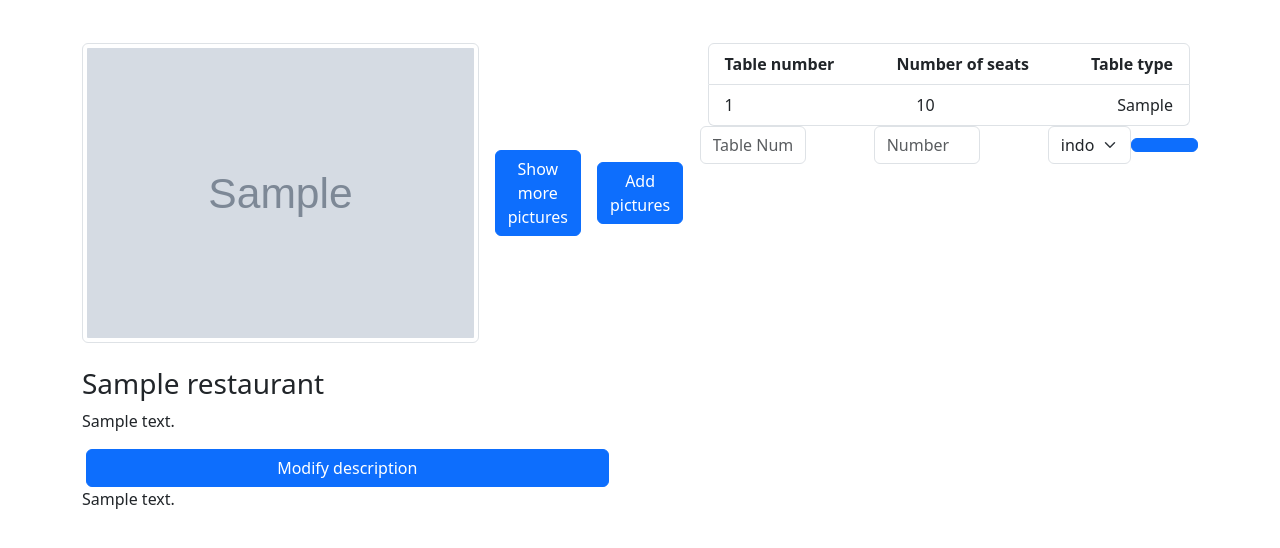
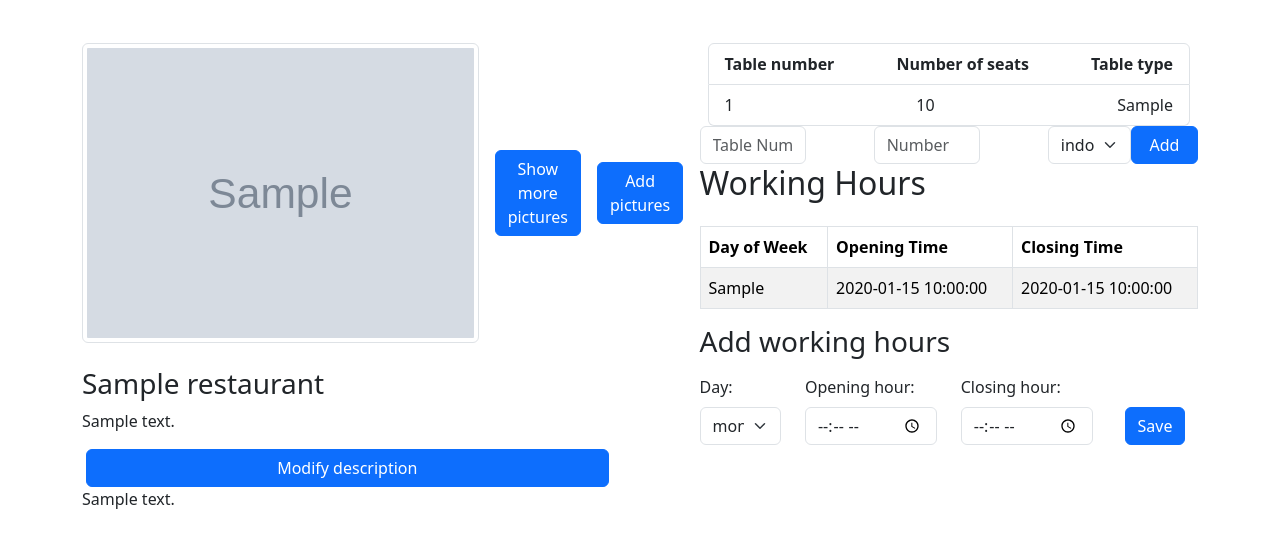
Before and after one commit to UA-TopTable/TopTableStaffAPI, a Python web app: template app/templates/manage_restaurant.html in a window 1280 px wide. Shown: the part 101-649 px from the top of the page. Run offline with Jinja, Linux system fonts and the light colour scheme; the template is opened without the code that fills it: most values are stand-ins (such as "Sample title", 1, 10 or a date in 2020); grey boxes marked "Sample" are stand-in pictures; some libraries are stand-ins or nearby versions.

Commit message:
Modifying UI

```diff
--- a/app/apis/ui.py
+++ b/app/apis/ui.py
@@ -3,7 +3,7 @@ import boto3
 from urllib.parse import urlparse
 from flask import make_response, render_template
 from flask_restx import Namespace,Resource
-from services.db_service import get_reservations, get_restaurant, get_all_tables, get_table_by_id, get_user_by_id, get_pictures
+from services.db_service import get_reservations, get_restaurant, get_all_tables, get_table_by_id, get_user_by_id, get_pictures, get_working_hours
 
 api=Namespace("ui",description="UI-related endpoints")
 
@@ -13,6 +13,7 @@ class RestaurantPage(Resource):
         tables = get_all_tables(id)
         restaurant = get_restaurant(id)[0]
         pictures = get_pictures(id)
+        working_hours = get_working_hours(id, None)
         if not (pictures == [] or pictures is None):
             for picture in pictures :
                 parsed_url = urlparse(picture['link'])
@@ -36,7 +37,7 @@ class RestaurantPage(Resource):
             return make_response("No tables for this restaurant", 404)
         else:
             return make_response(
-                render_template("manage_restaurant.html", restaurant=restaurant, tables=tables, pictures = pictures),
+                render_template("manage_restaurant.html", restaurant=restaurant, tables=tables, pictures = pictures, working_hours = working_hours),
                 200,
                 {'Content-Type': 'text/html'}
             )
--- a/app/templates/manage_restaurant.html
+++ b/app/templates/manage_restaurant.html
@@ -134,10 +134,66 @@
 
                                 <button class="btn btn-primary h-100 w-100" type="submit">
                                     <i class="fa fa-plus"></i>
+                                    Add
                                 </button>
                             </div>
                         </div>
                     </div>
+                </form>
+
+                <div>
+                    <h2 class="mb-4">Working Hours</h2>
+                    <table class="table table-bordered table-striped">
+                        <thead>
+                            <tr>
+                                <th>Day of Week</th>
+                                <th>Opening Time</th>
+                                <th>Closing Time</th>
+                            </tr>
+                        </thead>
+                        <tbody>
+                            {% for hour in working_hours %}
+                                <tr>
+                                    <td>{{ hour.day_of_week }}</td>
+                                    <td>{{ hour.opening_time }}</td>
+                                    <td>{{ hour.closing_time }}</td>
+                                </tr>
+                            {% endfor %}
+                        </tbody>
+                    </table>
+                </div>
+                <h3>Add working hours</h3>
+                <form id="scheduleForm">
+
+                    <div class="row mt-3">
+
+                        <div class="col form-group">
+                            <label for="day" class="form-label">Day:</label>
+                            <select id="day" name="day" class="form-select" value="monday" required>
+                                {% for day in ["monday","tuesday","wednesday","thursday","friday","saturday","sunday"] %}
+                                <option value="{{day}}">{{day}}</option>
+                                {% endfor %}
+                            </select>
+                        </div>
+
+                        <div class="col form-group">
+                            <label for="start" class="form-label">Opening hour:</label>
+                            <input type="time" id="start" name="start" class="form-control" required>
+                        </div>
+
+                        <div class="col form-group">
+                            <label for="end" class="form-label">Closing hour:</label>
+                            <input type="time" id="end" name="end" class="form-control" required>
+                            <br>
+                        </div>
+
+                        <div class="d-flex flex-column col justify-content-center">
+                            <div class="p-2 pt-3">
+                                <button type="submit" class="btn btn-primary">Save</button>
+                            </div>
+                        </div>
+                    </div>
+
                 </form>
             </div>
         </div>
```
Also changed, not shown: app/services/db_service.py (+7 -2 lines).
